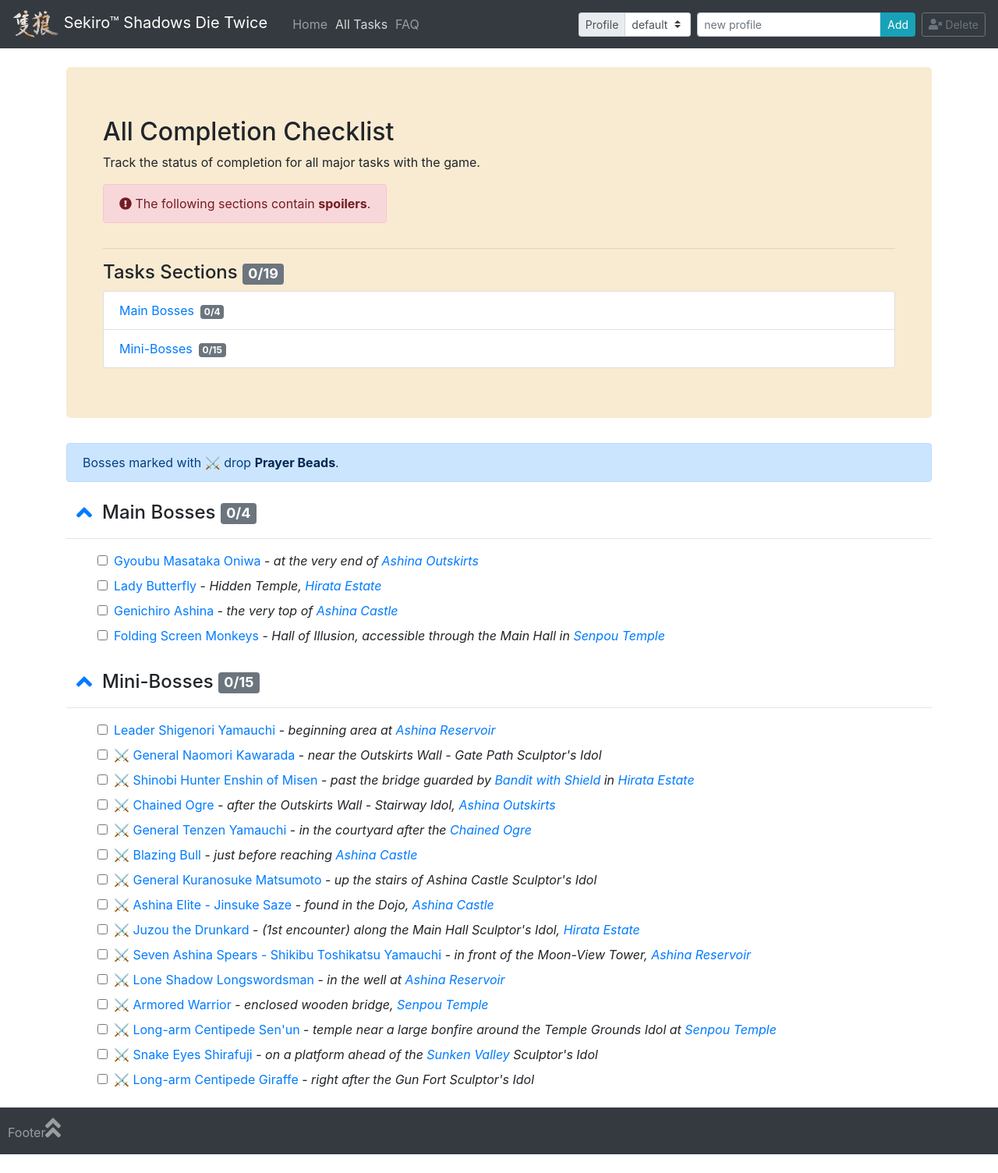
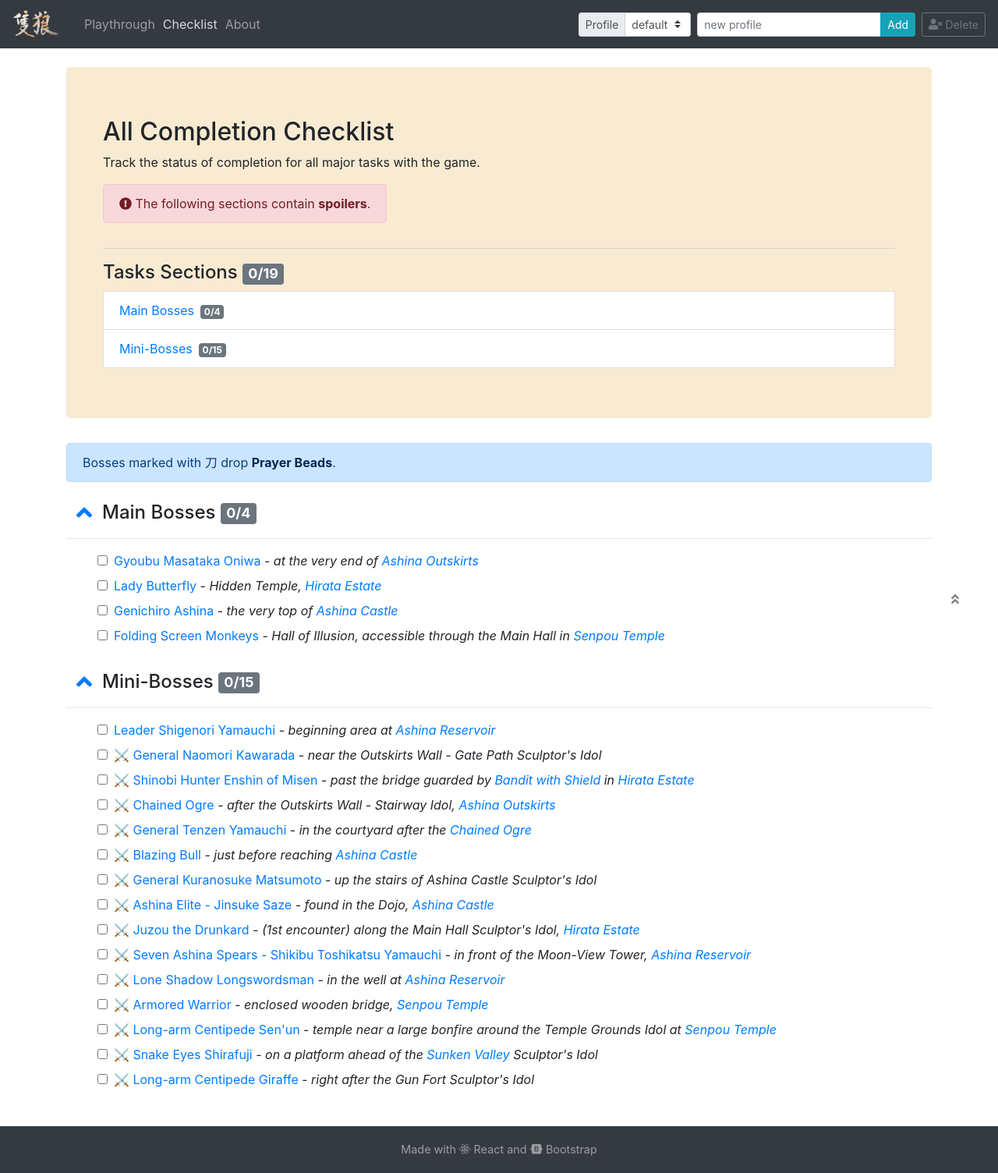
Before and after one commit to K750i/sekiro_checklist, a React (Create React App) app: page /overall in a window 1280 px wide. Shown: the whole page at 78% size. Before the commit the page ends 1480 px from the top, so only its background shows below. Built offline with nearby package versions, Linux system fonts and the light colour scheme; the HTML template or start-up script is replaced by a standard one.

Commit message:
Footer layout adjustments

```diff
--- a/package.json
+++ b/package.json
@@ -4,6 +4,7 @@
   "private": true,
   "dependencies": {
     "@fortawesome/fontawesome-svg-core": "^1.2.17",
+    "@fortawesome/free-brands-svg-icons": "^5.8.2",
     "@fortawesome/free-solid-svg-icons": "^5.8.1",
     "@fortawesome/react-fontawesome": "^0.1.4",
     "react": "^16.8.6",
--- a/src/App.js
+++ b/src/App.js
@@ -18,6 +18,9 @@
 } from './assets/exportedFunctions';
 import Container from 'react-bootstrap/Container';
 import {BrowserRouter as Router, Route, Switch} from 'react-router-dom';
+
+import {FontAwesomeIcon} from '@fortawesome/react-fontawesome';
+import {faAngleDoubleUp} from '@fortawesome/free-solid-svg-icons';
 
 export default class App extends Component {
   constructor(props) {
@@ -374,6 +377,11 @@
           </Container>
         </Router>
         <Footer />
+        <div className="fixed-anchor">
+          <a href="#top">
+            <FontAwesomeIcon icon={faAngleDoubleUp} />
+          </a>
+        </div>
       </section>
     );
   }
--- a/src/components/AllTask.js
+++ b/src/components/AllTask.js
@@ -55,7 +55,7 @@
       <Alert variant="primary">
         Bosses marked with{' '}
         <span role="img" aria-label="emoji">
-          ⚔️
+          ⼑
         </span>{' '}
         drop{' '}
         <Alert.Link
@@ -70,5 +70,4 @@
     </>
   );
 }
-
 export default AllTask;
--- a/src/components/Faq.js
+++ /dev/null
@@ -1,7 +0,0 @@
-import React from 'react';
-
-function Faq() {
-  return <div>FAQ</div>;
-}
-
-export default Faq;
--- a/src/components/Footer.js
+++ b/src/components/Footer.js
@@ -1,9 +1,13 @@
 import React from 'react';
 import {FontAwesomeIcon} from '@fortawesome/react-fontawesome';
-import {faAngleDoubleUp} from '@fortawesome/free-solid-svg-icons';
+import {faReact} from '@fortawesome/free-brands-svg-icons';
+import {faBootstrap} from '@fortawesome/free-brands-svg-icons';
 
 function Footer() {
-  const style = {
+  const footerStyle = {
+    display: 'flex',
+    alignItems: 'center',
+    justifyContent: 'center',
     position: 'absolute',
     bottom: '0',
     width: '100%',
@@ -12,13 +16,15 @@
     color: 'rgba(255, 255, 255, 0.5)',
   };
 
+  const divStyle = {
+    fontSize: '0.9rem',
+  };
+
   return (
-    <footer style={style}>
-      <div style={{padding: '10px'}}>
-        Footer
-        <a href="#top" style={{color: 'inherit'}}>
-          <FontAwesomeIcon icon={faAngleDoubleUp} size="2x" />
-        </a>
+    <footer style={footerStyle}>
+      <div style={divStyle}>
+        Made with <FontAwesomeIcon icon={faReact} /> React and{' '}
+        <FontAwesomeIcon icon={faBootstrap} /> Bootstrap
       </div>
     </footer>
   );
--- a/src/components/Jumbo.js
+++ b/src/components/Jumbo.js
@@ -20,7 +20,7 @@
       <Container>
         <Row>
           <Col>
-            <h2>Progression Checklist</h2>
+            <h2>Progression Checklist for Sekiro&trade;: Shadows Die Twice</h2>
           </Col>
         </Row>
         <Row>
--- a/src/components/NavigationBar.js
+++ b/src/components/NavigationBar.js
@@ -31,7 +31,6 @@
           width="60"
           alt="Sekiro Logo"
         />
-        &nbsp;Sekiro&trade; Shadows Die Twice
       </Navbar.Brand>
       <Navbar.Toggle aria-controls="basic-navbar-nav" />
       <Navbar.Collapse
@@ -44,7 +43,7 @@
               activeStyle={linkStyleActive}
               exact
               to="/">
-              Home
+              Playthrough
             </NavLink>
           </Nav.Item>
 
@@ -54,7 +53,7 @@
               activeStyle={linkStyleActive}
               exact
               to="/overall">
-              All Tasks
+              Checklist
             </NavLink>
           </Nav.Item>
 
@@ -64,7 +63,7 @@
               activeStyle={linkStyleActive}
               exact
               to="/faq">
-              FAQ
+              About
             </NavLink>
           </Nav.Item>
         </Nav>
--- a/src/index.css
+++ b/src/index.css
@@ -18,10 +18,21 @@
 }
 
 #container {
-  min-height: 100vh;
   position: relative;
 }
 
 #body {
+  min-height: 100vh;
   padding-bottom: 60px;
 }
+
+.fixed-anchor {
+  position: sticky;
+  text-align: right;
+  padding-right: 50px;
+  bottom: 20px;
+}
+
+.fixed-anchor a {
+  color: gray;
+}
```
Also changed, not shown: src/components/About.js (added, +7 -0 lines), 1 other file (tests, documents, lock files or other folders).
